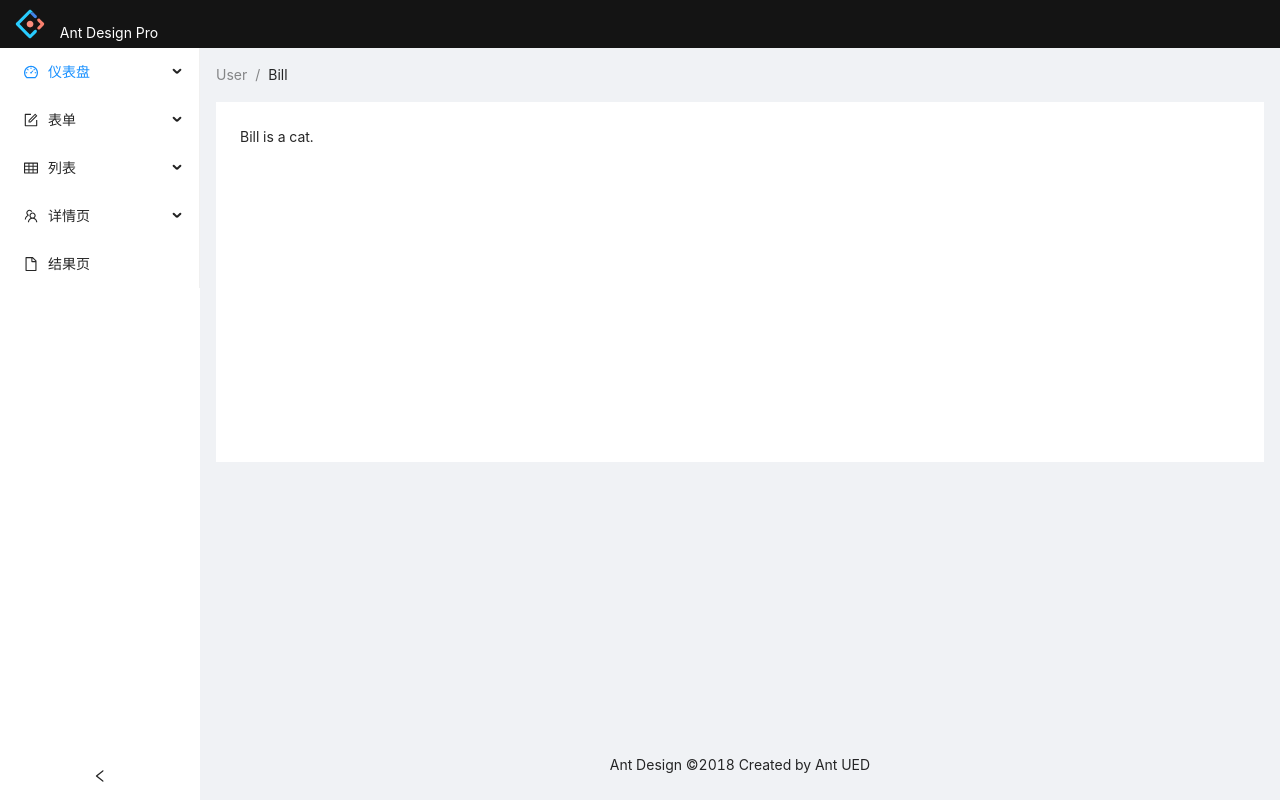
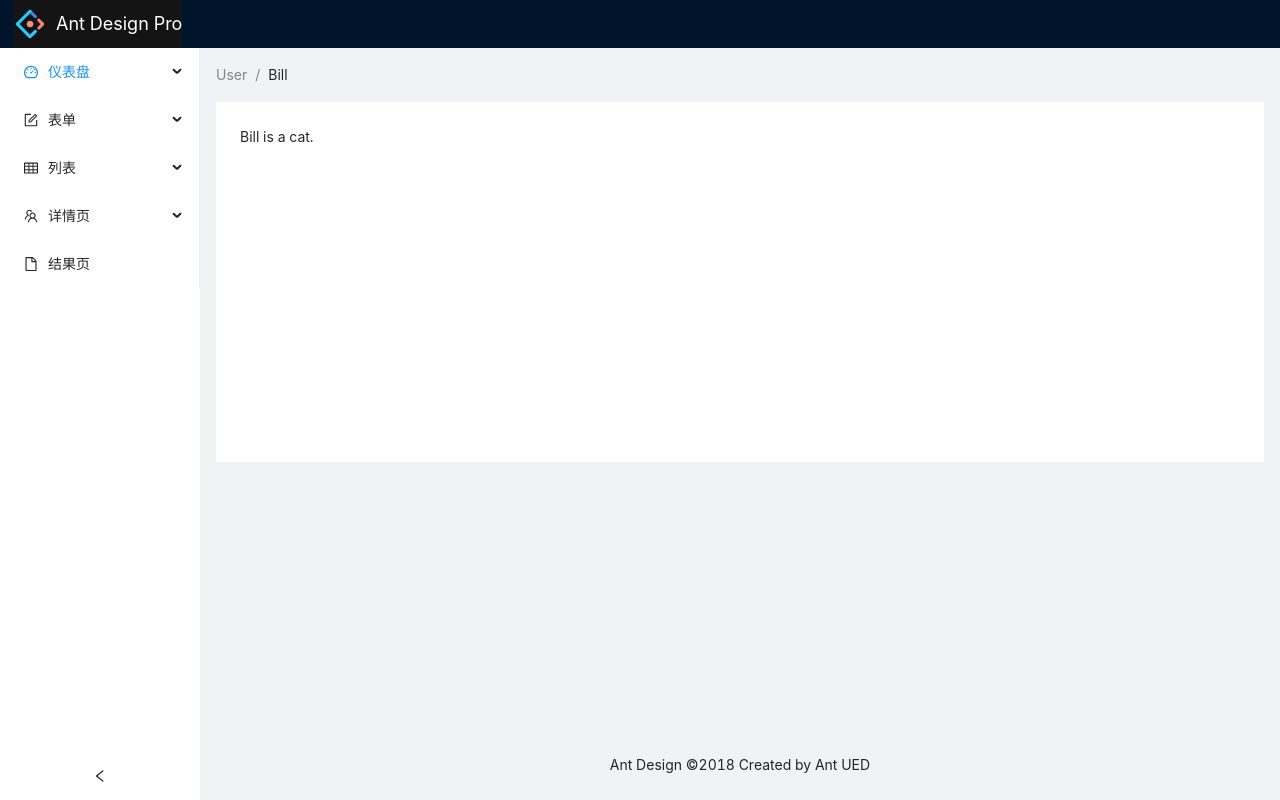
Before and after one commit to StevenMayD/ant-design-vue-pro-practise, a Vue app in the folder ant-design-vue-practice/: page / in a window 1280 px wide. Built offline with nearby package versions, Linux system fonts and the light colour scheme.

Commit message:
header布局优化：垂直方向居中(display: flex; align-items: center;)

```diff
--- a/ant-design-vue-practice/src/App.vue
+++ b/ant-design-vue-practice/src/App.vue
@@ -3,21 +3,26 @@
     <!-- 设置header高度 -->
     <a-layout-header
       style="
-        background: #141414;
+        display: flex;
+        align-items: center;
         height: 48px;
-        padding: 0px;
-        vertical-align: middle;
+        padding-left: 14px;
       "
     >
       <div class="logo">
         <!-- 将svg作为字符串，来使用图片资源 -->
-        <img
-          :src="antdesign"
-          alt=""
-          style="padding-top: 8px; padding-left: 14px; vertical-align: top"
-        />
+        <img :src="antdesign" />
         <!-- css样式 -->
-        <span style="color: #fff; padding: 10px; vertical-align: middle">
+        <span
+          style="
+            color: #fff;
+            font-size: large;
+            height: 48px;
+            display: flex;
+            align-items: center;
+            padding-left: 10px;
+          "
+        >
           Ant Design Pro
         </span>
       </div>
@@ -119,9 +124,8 @@ export default defineComponent({
 <style>
 .logo {
   height: 48px;
-  /* margin: 0px; */
-  padding-top: 0px;
-  /* background: rgba(255, 255, 255, 0.3); */
+  display: flex;
+  align-items: center;
   background: #141414;
 }
 
```
